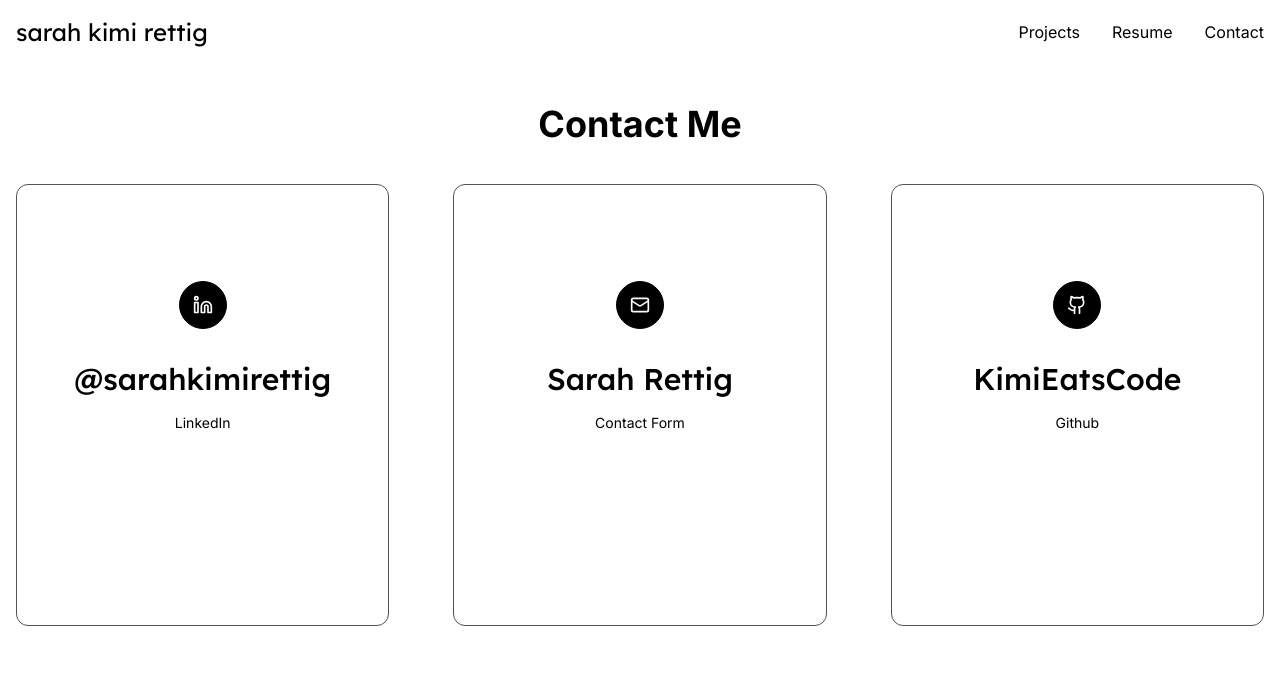
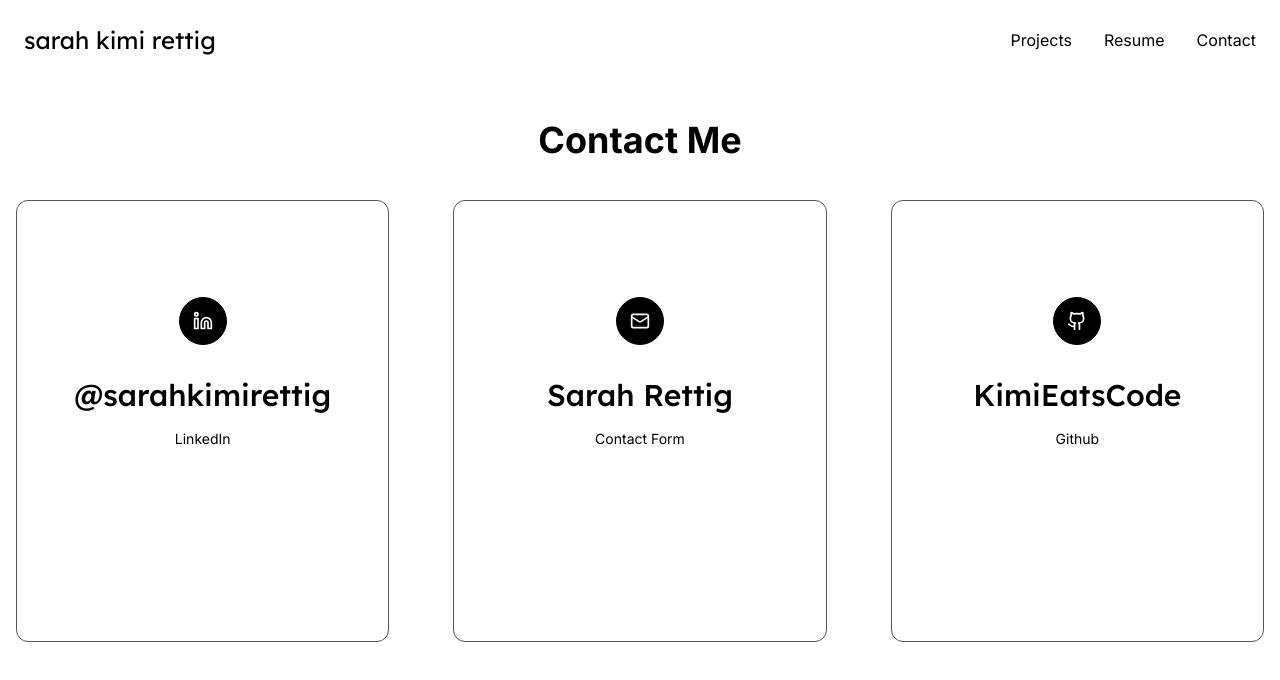
Before and after one commit to KimiEatsCode/nextjs-portfolio-sarahrettig, a Next.js app: page /contact in a window 1280 px wide. Shown: the top 680 px of the page. Built offline with nearby package versions, Linux system fonts and the light colour scheme; no server answers; what tailwindcss-debug-screens would draw is missing.

Commit message:
style: nav header padding top

```diff
--- a/app/components/nav.tsx
+++ b/app/components/nav.tsx
@@ -21,9 +21,9 @@ export const Navigation: React.FC = () => {
 	}, []);
 
 	return (
-		<header ref={ref} className={`w-full ${isIntersecting ? "bg-transparent" : "bg-transparent"}`}>
+		<header ref={ref} className={`w-full ${isIntersecting ? "bg-transparent" : "bg-transparent"} sm:py-2 md:py-2`}>
 			{/* Name row (always) + desktop nav */}
-			<div className="flex w-full items-center justify-between px-4 md:px-4 py-4">
+			<div className="flex w-full items-center justify-between px-6 md:px-6 py-4">
 				<Link href="/" className="font-display text-2xl text-black hover:text-black">
 				    sarah kimi rettig
 				</Link>
--- a/app/projects/[slug]/header.tsx
+++ b/app/projects/[slug]/header.tsx
@@ -2,8 +2,6 @@
 
 import Link from "next/link";
 import React, { useEffect, useRef, useState } from "react";
-import { ProjectTopics } from "@/app/components/project-topics";
-import Image from "next/image";
 import { ImageSlider } from "../../components/image-slider";
 
 type HeroImage = {
@@ -95,7 +93,7 @@ links.push({
 						{(project.jobTitle || project.companyName) && (
 							<div className="mt-4 text-base text-zinc-600">
 								{project.jobTitle && <span className="font-semibold">{project.jobTitle}</span>}
-								{project.jobTitle && project.companyName && <span className="mx-2">
+								{project.jobTitle && project.companyName && <span>
 
 								</span>}
 								<p>
```
